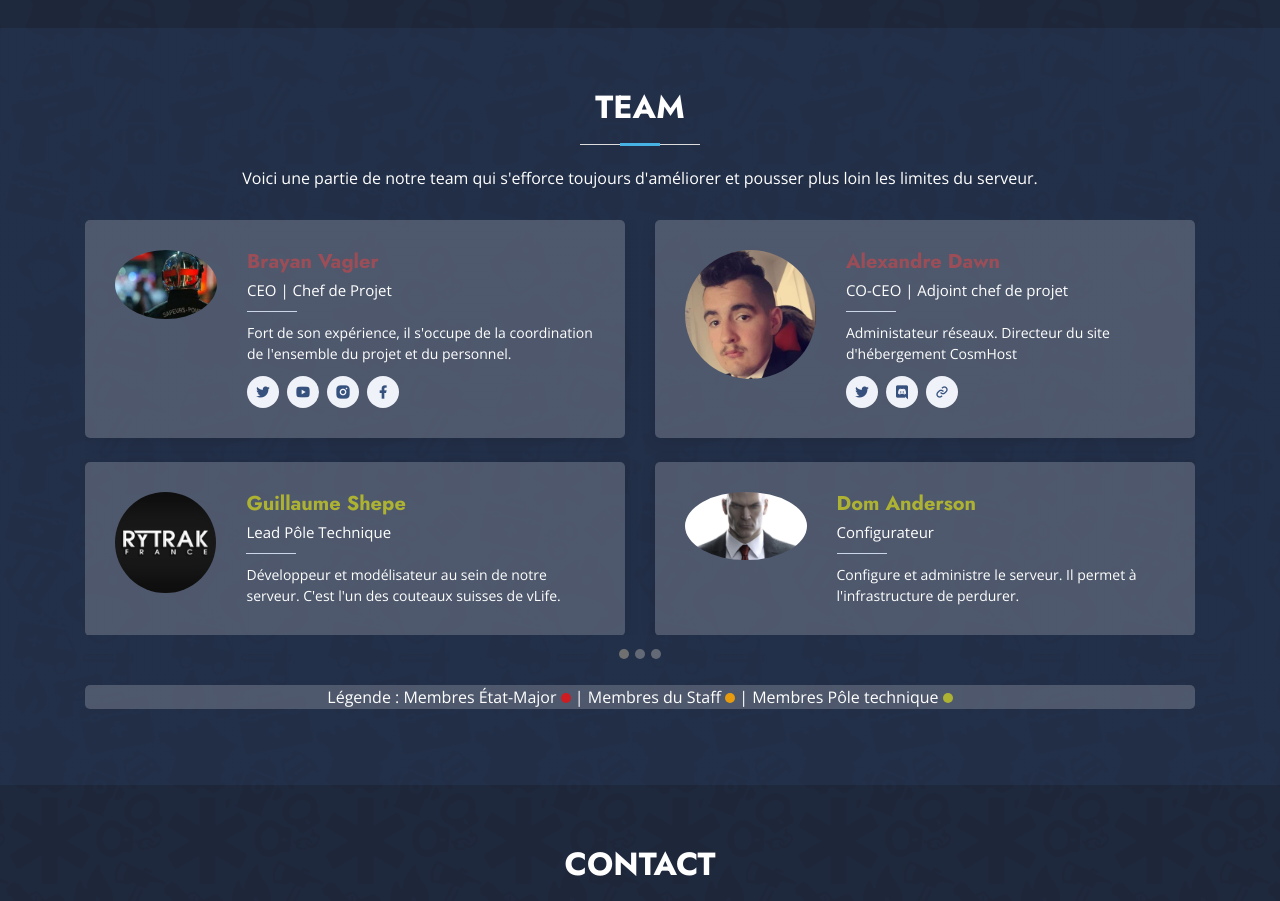
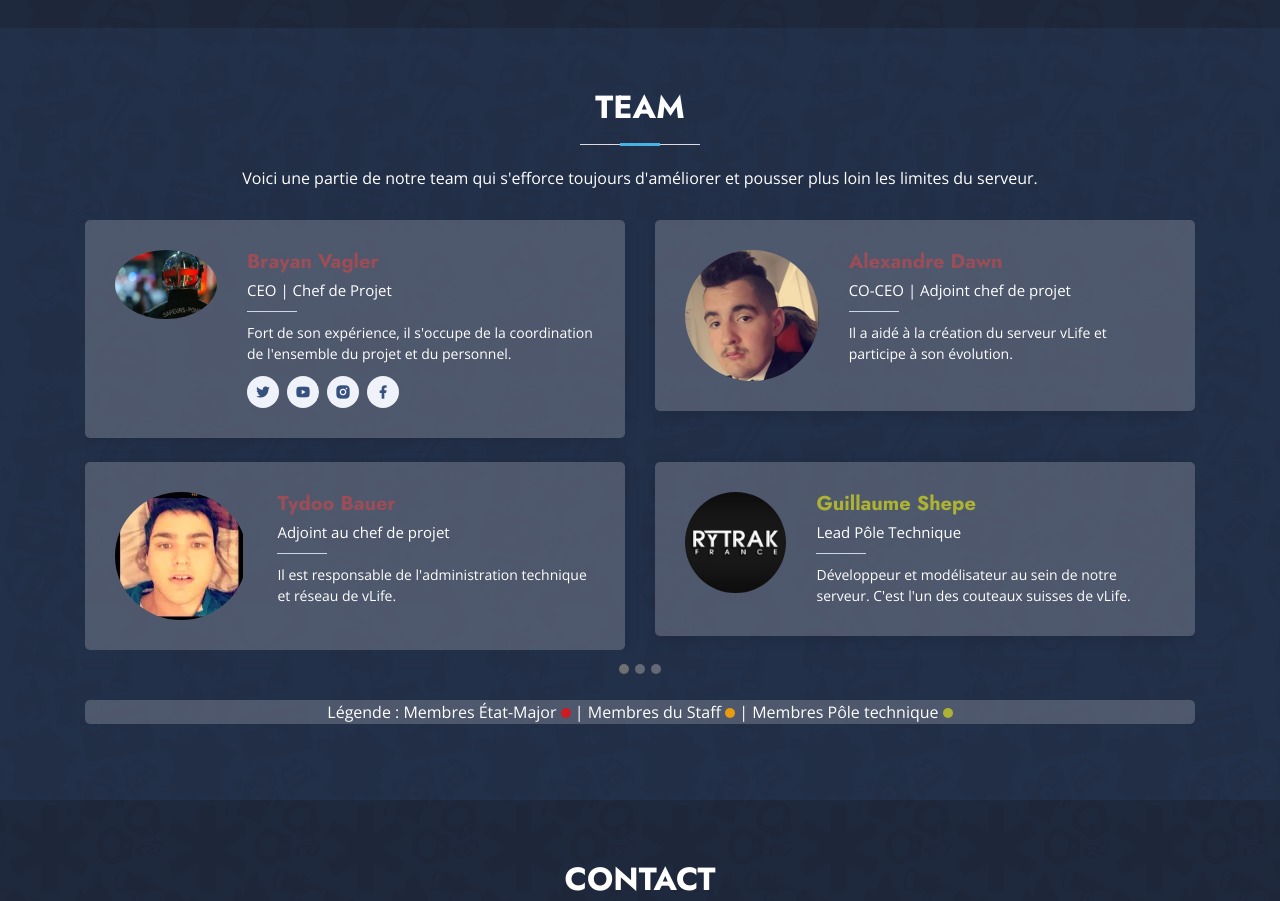
Before and after one commit to zToRNaDo91/website-vlife, a PHP site: page / in a window 1280 px wide. Shown: the part 2883-3784 px from the top of the page. Run offline with PHP 8.4, Linux system fonts and the light colour scheme.

Commit message:
Update index.php

```diff
--- a/index.php
+++ b/index.php
@@ -493,34 +493,29 @@
 				  <div class="member-info">
 					<h4 class="emajor">Alexandre Dawn</h4>
 					<span>CO-CEO | Adjoint chef de projet</span>
-					<p>Administateur réseaux. Directeur du site d'hébergement CosmHost</p>
-					<div class="social">
-					  <a href="https://twitter.com/CosmHost" target="_blank"><i class="ri-twitter-fill"></i></a>
-					  <a href="https://discord.gg/GzCKQ6T" target="_blank"><i class="ri-discord-fill"></i></a>
-					  <a href ="https://cosmhost.com/index.php" target="_blank"><i class="bx bx-link"></i></a>
-					</div>
+					<p>Il a aidé à la création du serveur vLife et participe à son évolution.</p>
 				  </div>
 				</div>
 			  </div>
 
 			  <div class="col-lg-6 mt-4">
 				<div class="member d-flex align-items-start" data-aos="zoom-in" data-aos-delay="300">
-				  <div class="pic"><img src="assets/img/team/team-3.png" class="img-fluid" alt=""></div>
+				  <div class="pic"><img src="assets/img/team/team-8.png" class="img-fluid" alt=""></div>
 				  <div class="member-info">
-					<h4 class="ptech">Guillaume Shepe</h4>
-					<span>Lead Pôle Technique</span>
-					<p>Développeur et modélisateur au sein de notre serveur. C'est l'un des couteaux suisses de vLife.</p>
+					<h4 class="emajor">Tydoo Bauer</h4>
+					<span>Adjoint au chef de projet</span>
+					<p>Il est responsable de l'administration technique et réseau de vLife.</p>
 				  </div>
 				</div>
 			  </div>
 
 			  <div class="col-lg-6 mt-4">
 				<div class="member d-flex align-items-start" data-aos="zoom-in" data-aos-delay="400">
-				  <div class="pic"><img src="assets/img/team/team-4.jpg" class="img-fluid" alt=""></div>
+				  <div class="pic"><img src="assets/img/team/team-3.png" class="img-fluid" alt=""></div>
 				  <div class="member-info">
-					<h4 class="ptech">Dom Anderson</h4>
-					<span>Configurateur</span>
-					<p>Configure et administre le serveur. Il permet à l'infrastructure de perdurer.</p>
+					<h4 class="ptech">Guillaume Shepe</h4>
+					<span>Lead Pôle Technique</span>
+					<p>Développeur et modélisateur au sein de notre serveur. C'est l'un des couteaux suisses de vLife.</p>
 				  </div>
 				</div>
 			  </div>
@@ -573,11 +568,11 @@
 
 			  <div class="col-lg-6 mt-4">
 				<div class="member d-flex align-items-start" data-aos="zoom-in" data-aos-delay="400">
-				  <div class="pic"><img src="assets/img/team/team-8.png" class="img-fluid" alt=""></div>
+				  <div class="pic"><img src="assets/img/team/team-4.jpg" class="img-fluid" alt=""></div>
 				  <div class="member-info">
-					<h4 class="emajor">Tydoo Bauer</h4>
-					<span>Adjoint au chef de projet</span>
-					<p>Il est responsable de l'administration technique et réseau de vLife.</p>
+					<h4 class="ptech">Dom Anderson</h4>
+					<span>Configurateur</span>
+					<p>Configure et administre le serveur. Il permet à l'infrastructure de perdurer.</p>
 					</div>
 				</div>
 			  </div>
```
